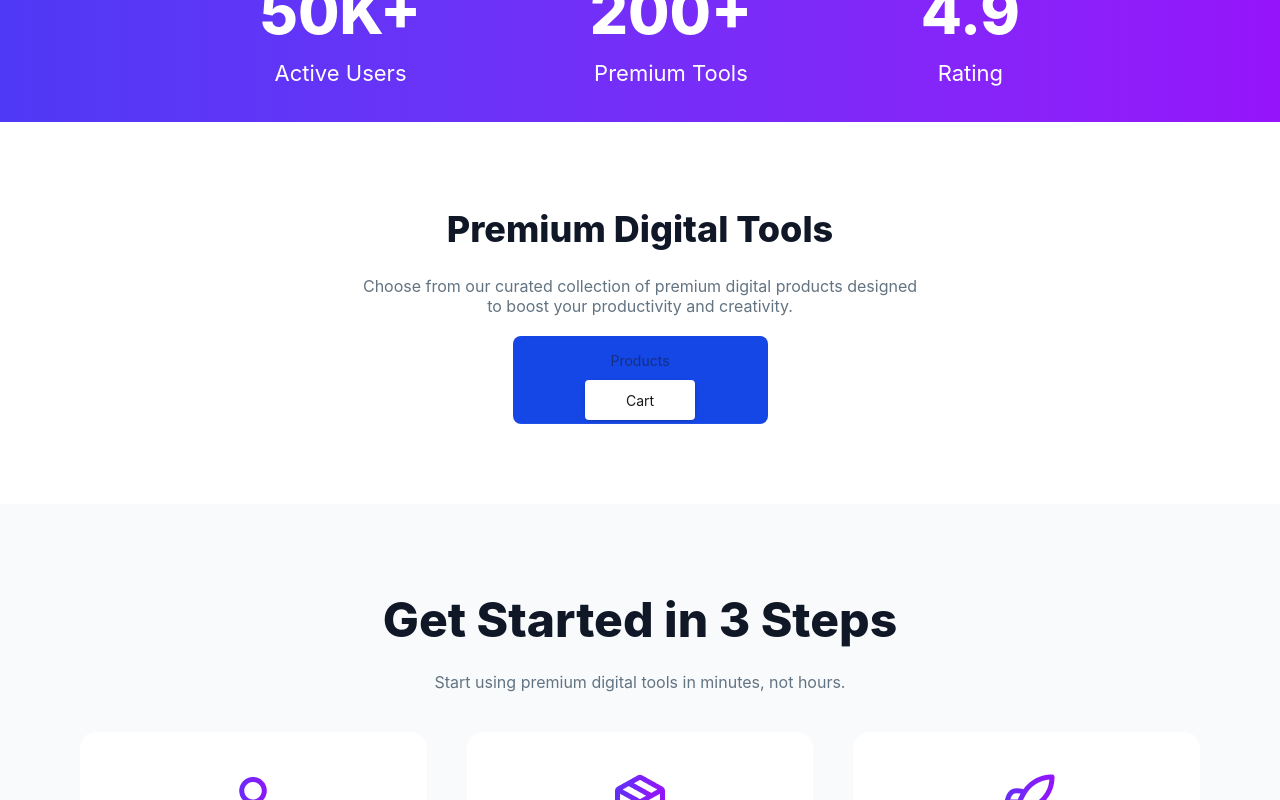
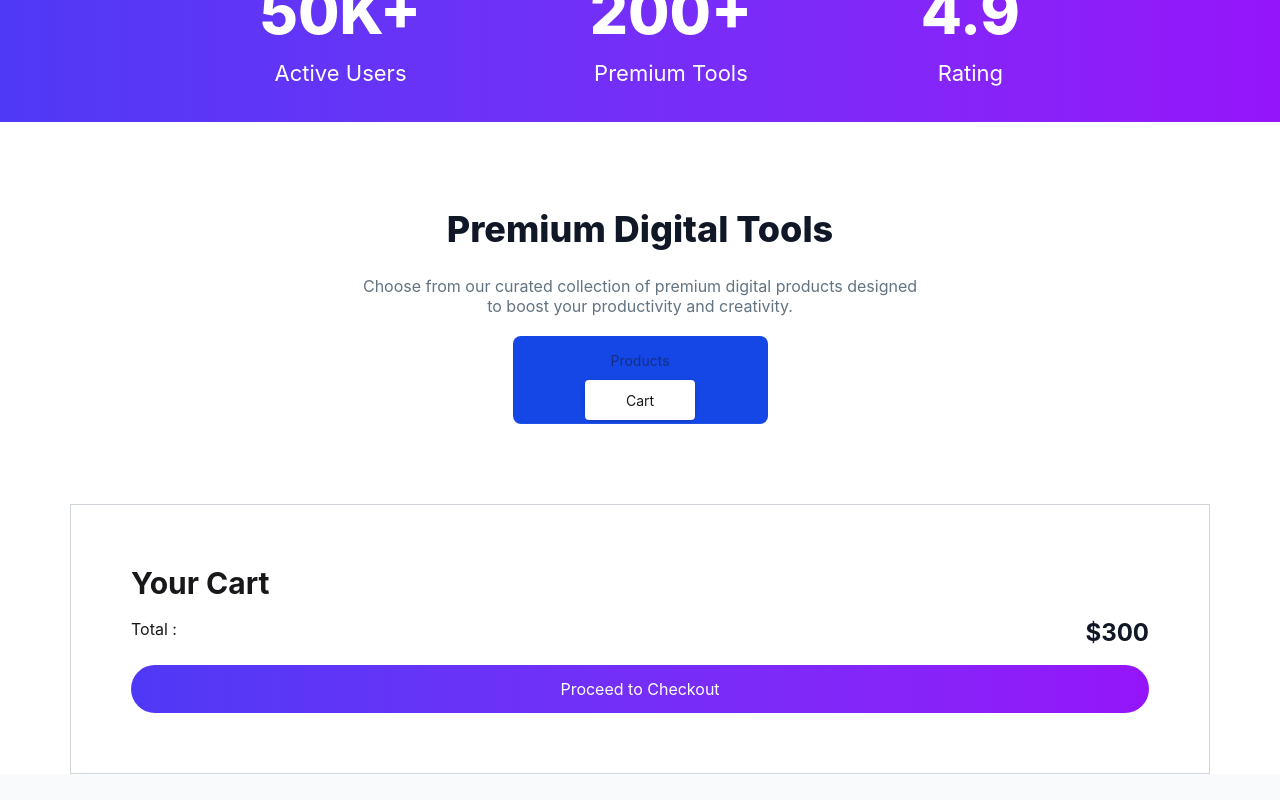
Before and after one commit to rakibulhasanutsho/DigiTools-Platform, a React (Vite) app: page / in a window 1280 px wide. Both pictures are taken after a click on the radio button "Cart". Shown: the part 855-1655 px from the top of the page. Built offline with nearby package versions, Linux system fonts and the light colour scheme.

Commit message:
complete dynamically add data in cart section

```diff
--- a/src/App.jsx
+++ b/src/App.jsx
@@ -26,7 +26,7 @@ function App() {
   const [activeTab, setActiveTab] = useState("Products")
     console.log(activeTab)
     const [carts, setCarts] = useState([])
-    // console.log(carts)
+
 
   return (
     <>
@@ -37,9 +37,9 @@ function App() {
 
 
       <Models activeTab={activeTab} setActiveTab={setActiveTab }></Models>
-      {activeTab ==="Products" ? <Products className="w-[1140px] mx-auto" setActiveTab={setActiveTab} modelPromise={modelPromise}   ></Products> : null}
+      {activeTab ==="Products" ? <Products className="w-[1140px] mx-auto" setActiveTab={setActiveTab} modelPromise={modelPromise} carts={carts}  setCarts= {setCarts} ></Products> : null}
 
-      {activeTab ==="Cart" ?  <Carts setActiveTab={setActiveTab} carts={carts} setCarts={setCarts} ></Carts> :null}
+      {activeTab ==="Cart" ?  <Carts setActiveTab={setActiveTab} carts={carts}  ></Carts> :null}
 
       <Accounts></Accounts>
       <Transparent transparentPromise ={transparentPromise}></Transparent>
--- a/src/components/Carts.jsx
+++ b/src/components/Carts.jsx
@@ -1,9 +1,41 @@
-export default  function Carts(carts) {
-  return (
-    <div>
-      <div>
-        <h4 className="bg-red-700">{carts.name}</h4>
+import { FaShoppingBasket } from "react-icons/fa"
+export default  function Carts({carts}) {
+  console.log(carts)
+    return (
+      <div className="w-[1140px] mx-auto border border-gray-300 p-15 flex flex-col gap-4">
+        <h3 className="text-3xl font-bold ">Your Cart</h3>
+        {
+
+          carts.map((cart,index)=>{
+            return(
+
+              <div key={index} className="bg-[#F9FAFC] p-5 rounded flex justify-between">
+
+              <div className="space-y-2 flex gap-5">
+                <div className=" border border-gray-300 p-4 rounded-full bg-white"><FaShoppingBasket></FaShoppingBasket></div>
+                <div>
+                  <h4 className="font-medium text-xl">{cart.name}</h4>
+                  <p className="text-[#627382]  leading-[20px] text-[16px]">${cart.price}</p>
+
+                </div>
+              </div>
+              <p className="text-red-500 cursor-pointer">Remove</p>
+            </div>
+            )
+          }
+
+
+          )
+        }
+        <div className="space-y-4">
+          <div className="flex justify-between">
+            <p>Total :</p>
+            <h3 className="text-2xl font-bold text-[#101727] ">$300</h3>
+          </div>
+          <button className="bg-gradient-to-r from-[#4F39F6] to-[#9514FA] w-full p-3 cursor-pointer rounded-4xl text-[16px] text-white text-semibold">Proceed to Checkout</button>
+        </div>
+
+
       </div>
-    </div>
-  );
+    )
 }
--- a/src/components/ModelCard.jsx
+++ b/src/components/ModelCard.jsx
@@ -1,9 +1,9 @@
 import { useState } from "react"
-export default  function ModelCard({model}) {
+export default  function ModelCard({model, carts, setCarts}) {
     const [isBuy , setIsBought] = useState(false)
     const handleBuy = () =>{
          setIsBought(true)
-
+         setCarts([...carts, model])
 
     }
 
--- a/src/components/Models.jsx
+++ b/src/components/Models.jsx
@@ -6,7 +6,7 @@ import { useState } from "react";
 
 
 
-export const Models = ({activeTab, setActiveTab}) => {
+export const Models = ({ setActiveTab}) => {
     // const [activeTab, setActiveTab] = useState("Products")
     // console.log(activeTab);
 
--- a/src/components/Products.jsx
+++ b/src/components/Products.jsx
@@ -3,12 +3,12 @@ import { use } from 'react'
 import ModelCard from './ModelCard'
 
 
-export const Products = ({modelPromise}) => {
+export const Products = ({modelPromise, carts, setCarts}) => {
    const models = use(modelPromise)
   return (
     <div className='grid grid-cols-3 gap-4 bg-[#F2F2F2 space-y-5 w-[1140px] mx-auto'>
           {models.map(model=>
-         <ModelCard  key={model.id} model={model} ></ModelCard>
+         <ModelCard  key={model.id} carts={carts} setCarts={setCarts} model={model} ></ModelCard>
         )}
         </div>
   )
```
